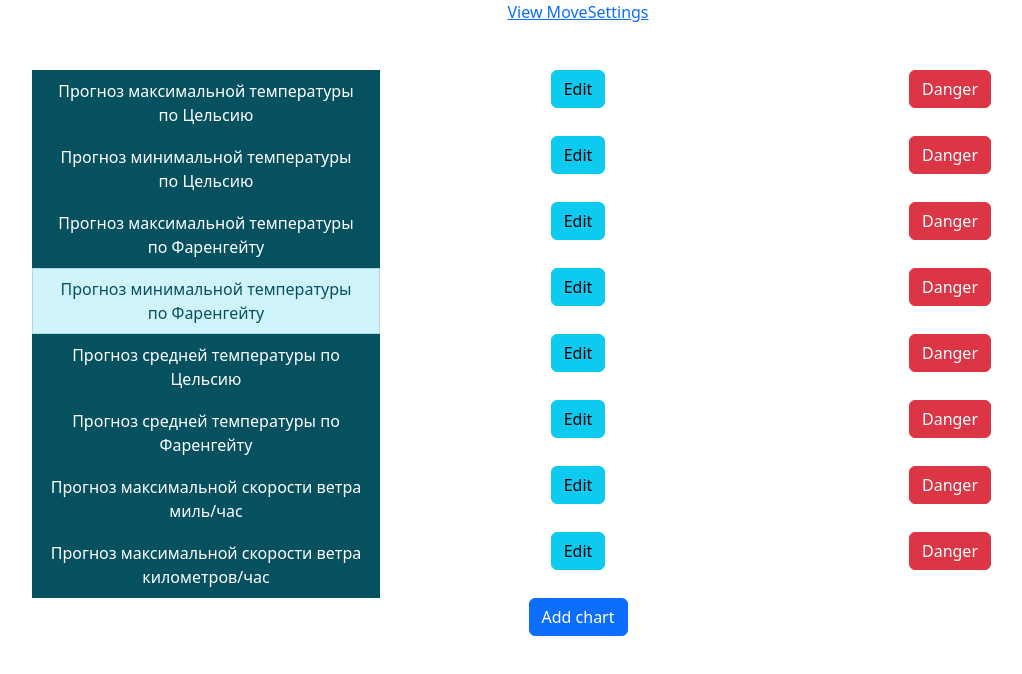
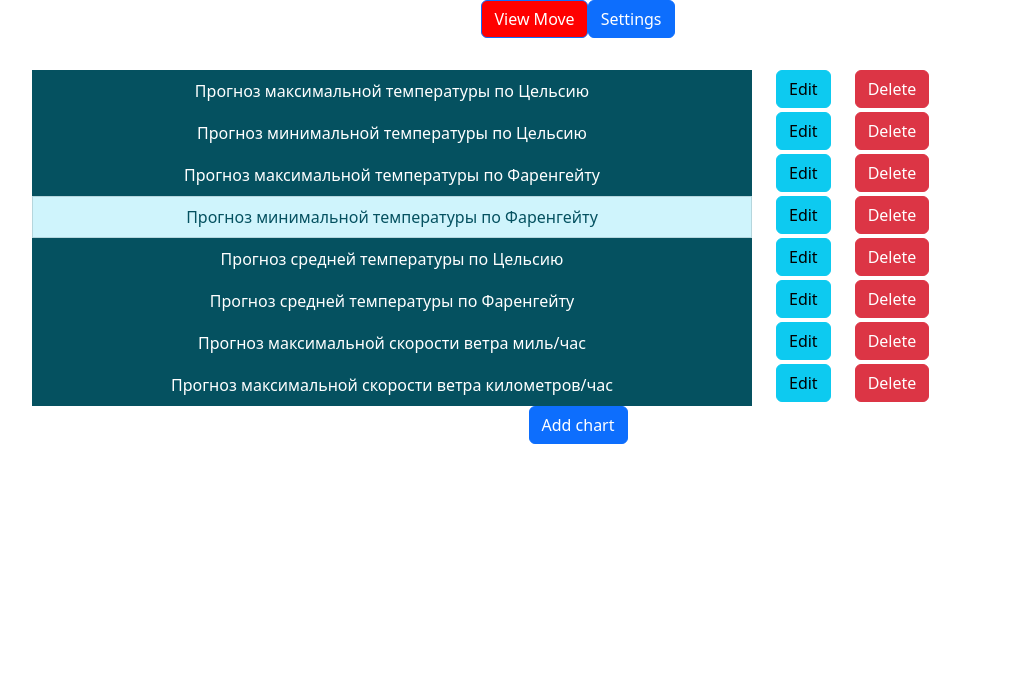
Before and after one commit to SpanDetectea/natlexNew, a React (Create React App) app: page /settings in a window 1280 px wide. Shown: the top 674 px of the page, without its empty margins (62-1084 px from the left). Built offline with nearby package versions, Linux system fonts and the light colour scheme.

Commit message:
error with async

```diff
--- a/src/Content/SettingsPage/SettingsPage.jsx
+++ b/src/Content/SettingsPage/SettingsPage.jsx
@@ -3,6 +3,8 @@ import { useSelector, useDispatch } from 'react-redux';
 import { deleteChart, setNewChart, toggleListActive, editChartValue } from '../../store/actions';
 import { useState } from 'react';
 import FormLabel from '../../common/FormLabel/FormLabel';
+import { weatherApi } from './../../api/api';
+import { setDataContent } from './../../store/actions';
 
 function Settings() {
     const chartList = useSelector(state => state.content.chartList);
@@ -21,8 +23,12 @@ function Settings() {
     }
     const toggleActiveColor = () => setIsActiveColor(!isActiveColor)
     const delChart = (id) => dispatch(deleteChart(id))
+    const addChart = () => {
+        setstate('add');
+    }
     const editChart = (index) => {
         console.log(index)
+        !days.length ? weatherApi.getWeatherData().then(res => dispatch(setDataContent(res))) : console.log('error');
         setTitle(chartList[index].name);
         setColor(chartList[index].color);
         const nameProp = chartList[index].nameEn;
@@ -36,21 +42,21 @@ function Settings() {
             {chartList.map((item, index) => {
                 return <div className="container text-center" key={index}>
                     <div className="row">
-                        <div className="col">
+                        <div className="col-8">
                             <li key={index} onClick={() => toggleActive(index)} className={"list-group-item list-group-item-action list-group-item-info settings__list" + (item.isActive ? " active" : "")}>{item.name} </li>
                         </div>
-                        <div className="col">
+                        <div className="col-md-auto">
                             <button type="button" className="btn btn-info" onClick={()=>editChart(index)}>Edit</button>
                         </div>
-                        <div className="col">
-                            <button type="button" className="btn btn-danger" onClick={()=>delChart(index)}>Danger</button>
+                        <div className="col-md-auto">
+                            <button type="button" className="btn btn-danger" onClick={()=>delChart(index)}>Delete</button>
                         </div>
                     </div>
                 </div>
             })
             }
         </ul>
-        <button type="button" className="btn btn-primary" onClick={() => setstate('add')} data-bs-toggle="modal" data-bs-target="#exampleModal">
+        <button type="button" className="btn btn-primary" onClick={addChart} data-bs-toggle="modal" data-bs-target="#exampleModal">
             Add chart
         </button>
 
@@ -86,8 +92,8 @@ function Settings() {
 
                     </div>
                     <div className="modal-footer">
-                        <button type="button" className="btn btn-success" onClick={setNC}>Success</button>
-                        <button type="button" className="btn btn-secondary" data-bs-dismiss="modal" onClick={() => setstate(!state)}>Закрыть</button>
+                        <button type="button" className="btn btn-success" onClick={setNC}>Apply</button>
+                        <button type="button" className="btn btn-secondary" data-bs-dismiss="modal" onClick={() => setstate(!state)}>Close</button>
                     </div>
                 </div>
             </div>
--- a/src/Header/Header.jsx
+++ b/src/Header/Header.jsx
@@ -1,13 +1,23 @@
 
+import { useState } from 'react';
 import { NavLink } from 'react-router-dom';
 import './Header.scss'
 
 
 function Header() {
+    const [state, setState] = useState('1')
+    return <div className="header btn-group">
+        {/* <input type="radio" class="btn-check" name="btnradio" id="btnradio1" autocomplete="off" checked />
+        <NavLink to='/view'><label class="btn btn-outline-primary lol" for="btnradio1">View Move</label></NavLink>
 
-    return <div className="header btn-group">
-        <NavLink to='/view'>View Move</NavLink>
-        <NavLink to='/settings'>Settings</NavLink>
+        <input type="radio" class="btn-check" name="btnradio" id="btnradio2" autocomplete="off" />
+        <NavLink to='/settings'><label class="btn btn-outline-primary lol" for="btnradio2">Settings</label></NavLink> */}
+        <NavLink to='/view'><button type="button" class={"btn btn-primary"+(state==='1'?' lol': '')} onClick={()=>setState('1')}>View Move</button></NavLink>
+        <NavLink to='/settings'><button type="button" class={"btn btn-primary"+(state==='2'?' lol': '')} onClick={()=>setState('2')}>Settings</button></NavLink>
+        {/* <button type="button" class="btn btn-primary">Левая</button> */}
+
+        {/* <NavLink to='/view'>View Move</NavLink>
+        <NavLink to='/settings'>Settings</NavLink> */}
     </div>
 }
 
--- a/src/Header/Header.scss
+++ b/src/Header/Header.scss
@@ -1,4 +1,7 @@
 .header {
     height: 70px;
     // background-color: lightcoral;
+    .lol {
+        background: red;
+    }
 }
--- a/src/store/actions.js
+++ b/src/store/actions.js
@@ -1,4 +1,4 @@
-import {SET_DATA__CONTENT, TOGGLE__LIST__ACTIVE, TOGGLE__VIEW__ACCORDION, SET__NEW__CHART,DELETE__CHART, EDIT__CHART} from './const'
+import {SET_DATA__CONTENT, TOGGLE__LIST__ACTIVE, TOGGLE__VIEW__ACCORDION, SET__NEW__CHART,DELETE__CHART, EDIT__CHART, UPDATE__CHART} from './const'
 
 export const setDataContent = (data) => {
     return {type: SET_DATA__CONTENT, data}
@@ -18,3 +18,6 @@ export const deleteChart = (id) => {
 export const editChartValue = (name,color,data, id) => {
     return {type: EDIT__CHART, name,color,data, id}
 }
+export const updateChart = (name,color,data, id) => {
+    return {type: UPDATE__CHART, name,color,data, id}
+}
--- a/src/store/const.js
+++ b/src/store/const.js
@@ -5,3 +5,4 @@ export const SET__NEW__CHART = 'SET__NEW__CHART';
 export const SET__NEW__COLOR = 'SET__NEW__COLOR';
 export const DELETE__CHART = 'DELETE__CHART';
 export const EDIT__CHART = 'EDIT__CHART';
+export const UPDATE__CHART = 'UPDATE__CHART';
--- a/src/store/contentReducer.js
+++ b/src/store/contentReducer.js
@@ -1,4 +1,4 @@
-import { SET_DATA__CONTENT, TOGGLE__LIST__ACTIVE, TOGGLE__VIEW__ACCORDION, SET__NEW__CHART,DELETE__CHART, EDIT__CHART } from './const'
+import { SET_DATA__CONTENT, TOGGLE__LIST__ACTIVE, TOGGLE__VIEW__ACCORDION, SET__NEW__CHART,DELETE__CHART, EDIT__CHART, UPDATE__CHART } from './const'
 let initialState = {
     data: [],
     chartList: [
@@ -134,7 +134,6 @@ const contentReducer = (state = initialState, action) => {
                 chartList: [...state.chartList.slice(0, action.id), ...state.chartList.slice(action.id+1,state.chartList.length)]
             }
         case EDIT__CHART:
-            console.log(action.name,action.color,action.data,action.id)
             return {
                 ...state,
                 chartList: state.chartList.map((item, i)=>{
@@ -149,6 +148,14 @@ const contentReducer = (state = initialState, action) => {
                   return item;
                 })
             }
+        case UPDATE__CHART:
+            return {
+                ...state,
+                data: state.data.map((item, i) => {
+                  item[state.chartList[action.id].nameEn]=+action.data[i]
+                  return item;
+                })
+            }
         default:
             return state;
     }
```
